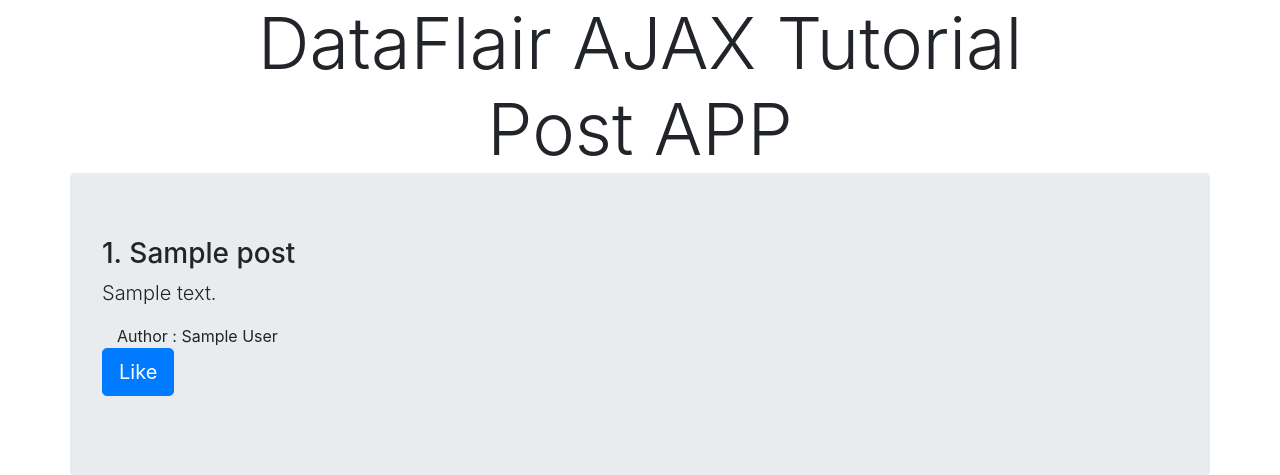
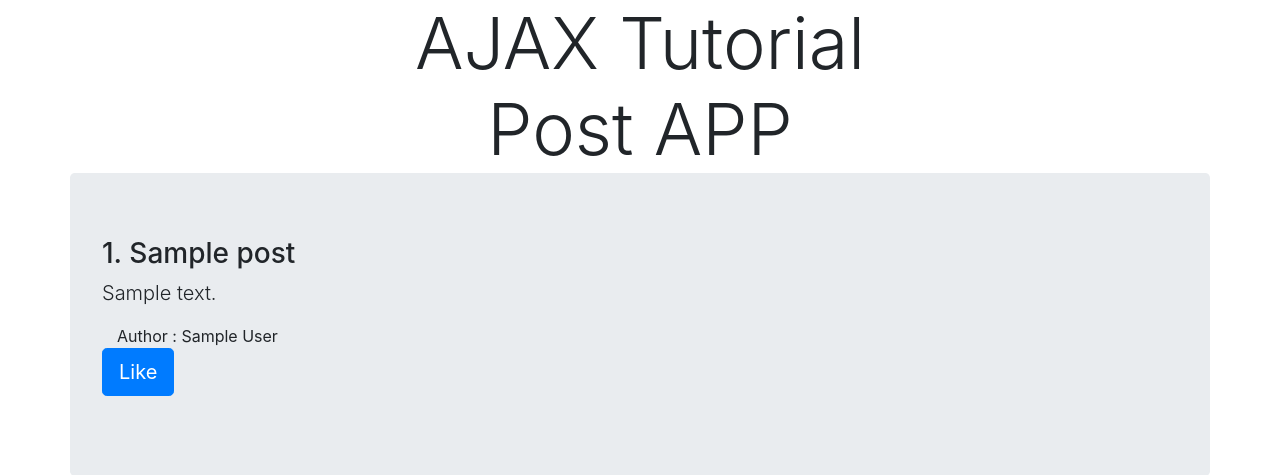
Before and after one commit to Wax30d/ajaxInDjango, a Django app: template post/templates/post/index.html in a window 1280 px wide. Shown: the top 475 px of the page. Run offline with Django 4.2, Linux system fonts and the light colour scheme; the template is opened without the code that fills it: values that come from a table or form of the project are taken from there, others are empty; tables that the repository leaves empty hold one stand-in row (values such as "Sample post"); some libraries are stand-ins or nearby versions.

Commit message:
- DB Migration; - templates fixing (index.html); - creating url for project.

```diff
--- a/ajaxInDjango/urls.py
+++ b/ajaxInDjango/urls.py
@@ -14,8 +14,9 @@
     2. Add a URL to urlpatterns:  path('blog/', include('blog.urls'))
 """
 from django.contrib import admin
-from django.urls import path
+from django.urls import path, include
 
 urlpatterns = [
     path('admin/', admin.site.urls),
+    path('ajax/', include('post.urls')),
 ]
--- a/post/templates/post/index.html
+++ b/post/templates/post/index.html
@@ -9,7 +9,7 @@
 </head>
 <body>
 <div class="display-3 color-red">
-    <center>DataFlair AJAX Tutorial<br>Post APP</center>
+    <center>AJAX Tutorial<br>Post APP</center>
 </div>
 {% for post in posts %}
     <div class='container jumbotron'>
--- a/post/urls.py
+++ b/post/urls.py
@@ -1,4 +1,4 @@
-from django.conf.urls import url
+# from django.conf.urls import url
 from django.urls import path
 from . import views
 
```
Also changed, not shown: db.sqlite3.
